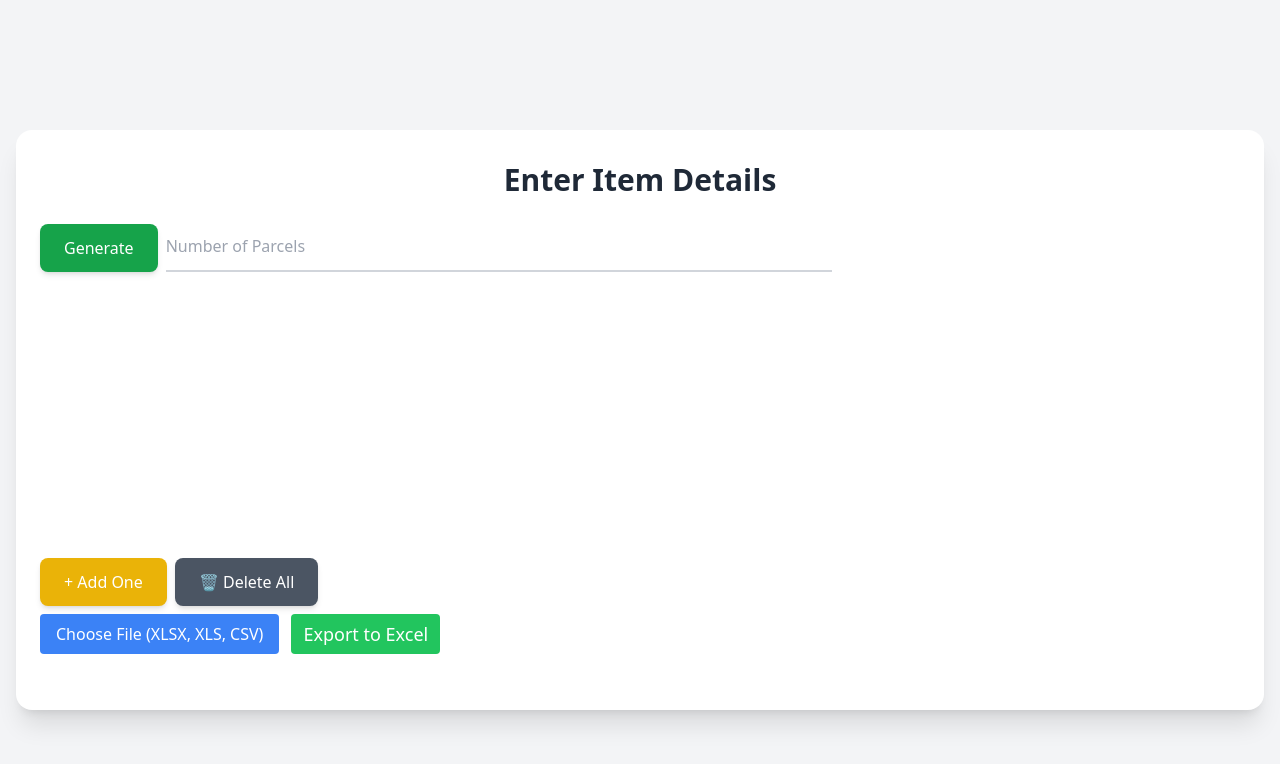
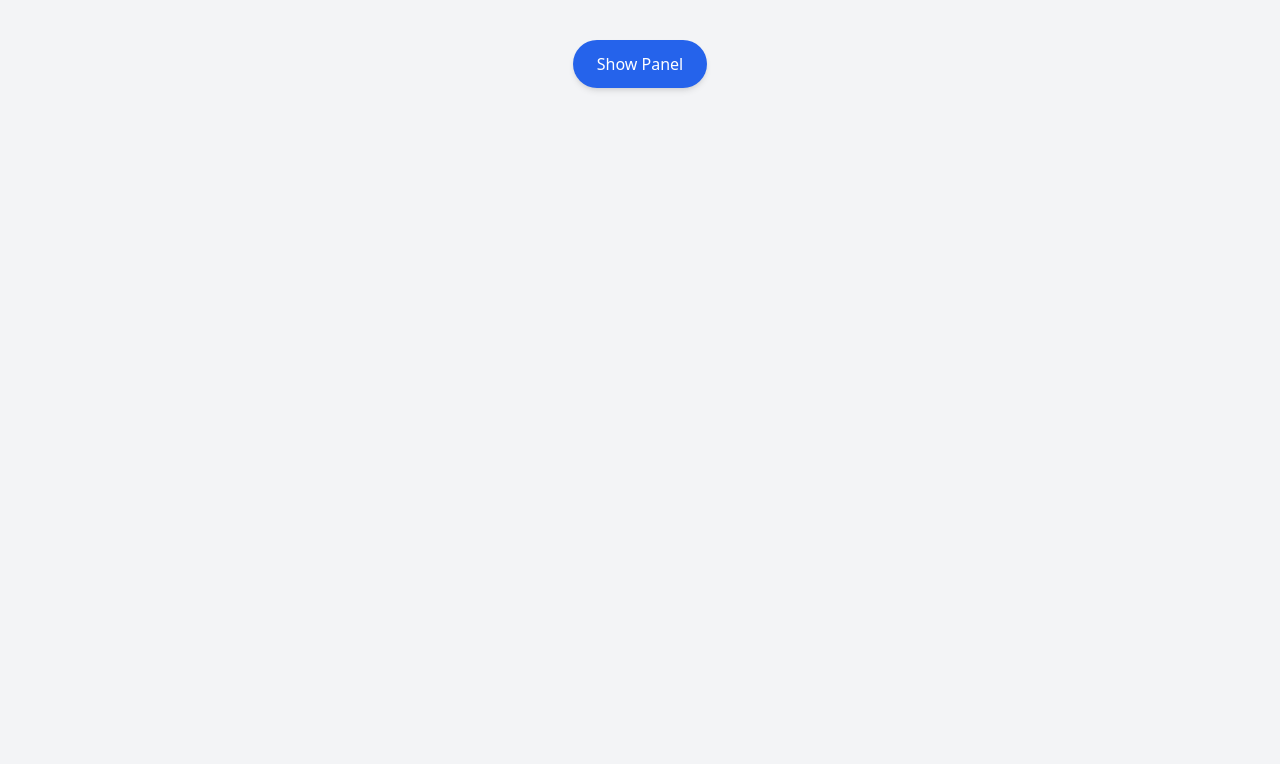
Before and after one commit to lukakhutsishvili/transferToJson, a React (Vite) app: page / in a window 1280 px wide. Shown: the top 764 px of the page. Built offline with nearby package versions, Linux system fonts and the light colour scheme.

Commit message:
style: add ui

```diff
--- a/src/components/JsonGenerator.jsx
+++ b/src/components/JsonGenerator.jsx
@@ -3,6 +3,7 @@ import { motion, AnimatePresence } from "framer-motion";
 import ExcelToJson from "./ExcelReader";
 
 const JsonGenerator = () => {
+  const [isOpen, setIsOpen] = useState(false);
   const [items, setItems] = useState([]);
   const [totalParcel, setTotalParcel] = useState("");
   const [shouldScroll, setShouldScroll] = useState(false);
@@ -13,6 +14,7 @@ const JsonGenerator = () => {
     if (value > 10) value = 10; // Restrict to max 10
     setTotalParcel(value ? value : "");
   };
+
   const handleGenerateItems = useCallback(() => {
     let count = Number(totalParcel);
     if (!count || count <= 0) return;
@@ -87,8 +89,26 @@ const JsonGenerator = () => {
   }, [items, shouldScroll]);
 
   return (
-    <div className="min-h-screen bg-gray-100 flex items-center justify-center px-4 pt-10">
-      <div className="w-full h-[580px] flex flex-col bg-white shadow-xl rounded-2xl px-6 py-8">
+    <div className="min-h-screen bg-gray-100 flex flex-col items-center  px-4 pt-10 space-y-4">
+      {/* Toggle Button */}
+      <button
+        onClick={() => setIsOpen((prev) => !prev)}
+        className="bg-blue-600 text-white px-6 py-3 rounded-full shadow-md hover:shadow-lg transition transform hover:scale-105 focus:outline-none"
+      >
+        {isOpen ? "Hide Panel" : "Show Panel"}
+      </button>
+
+      {/* Animated Panel */}
+      <AnimatePresence>
+        {isOpen && (
+          <motion.div
+            initial={{ opacity: 0, y: -30 }}
+            animate={{ opacity: 1, y: 0 }}
+            exit={{ opacity: 0, y: -30 }}
+            transition={{ duration: 0.5 }}
+            className="w-full"
+          >
+            <div className="w-full min-h-[580px] flex flex-col bg-white shadow-xl rounded-2xl px-6 py-8">
               <h2 className="text-3xl font-bold text-center text-gray-800 mb-6">
                 Enter Item Details
               </h2>
@@ -119,7 +139,7 @@ const JsonGenerator = () => {
 
                   <div
                     ref={scrollRef}
-              className={`mt-4 space-y-6 pb-3 ${"overflow-auto max-h-[292px]"}`}
+                    className="mt-4 space-y-6 pb-3 overflow-auto max-h-[292px]"
                   >
                     <AnimatePresence>
                       {items.map((item, index) => (
@@ -153,7 +173,9 @@ const JsonGenerator = () => {
                             ].map((field) => (
                               <div key={field} className="relative">
                                 <input
-                            type={field === "description" ? "text" : "number"}
+                                  type={
+                                    field === "description" ? "text" : "number"
+                                  }
                                   name={field}
                                   value={item[field]}
                                   onChange={(e) => handleItemChange(item.id, e)}
@@ -161,7 +183,8 @@ const JsonGenerator = () => {
                                   placeholder=" "
                                 />
                                 <label className="absolute left-0 peer-focus:-top-4 peer-focus:text-xs peer-focus:text-gray-500 peer-placeholder-shown:top-2 peer-placeholder-shown:text-base peer-placeholder-shown:text-gray-400 -top-4 text-xs text-gray-500 transition-all duration-200 pointer-events-none">
-                            {field.charAt(0).toUpperCase() + field.slice(1)}
+                                  {field.charAt(0).toUpperCase() +
+                                    field.slice(1)}
                                 </label>
                               </div>
                             ))}
@@ -210,6 +233,9 @@ const JsonGenerator = () => {
               </div>
               <ExcelToJson />
             </div>
+          </motion.div>
+        )}
+      </AnimatePresence>
     </div>
   );
 };
```
Lines whose indentation alone changed are shown as unchanged.
